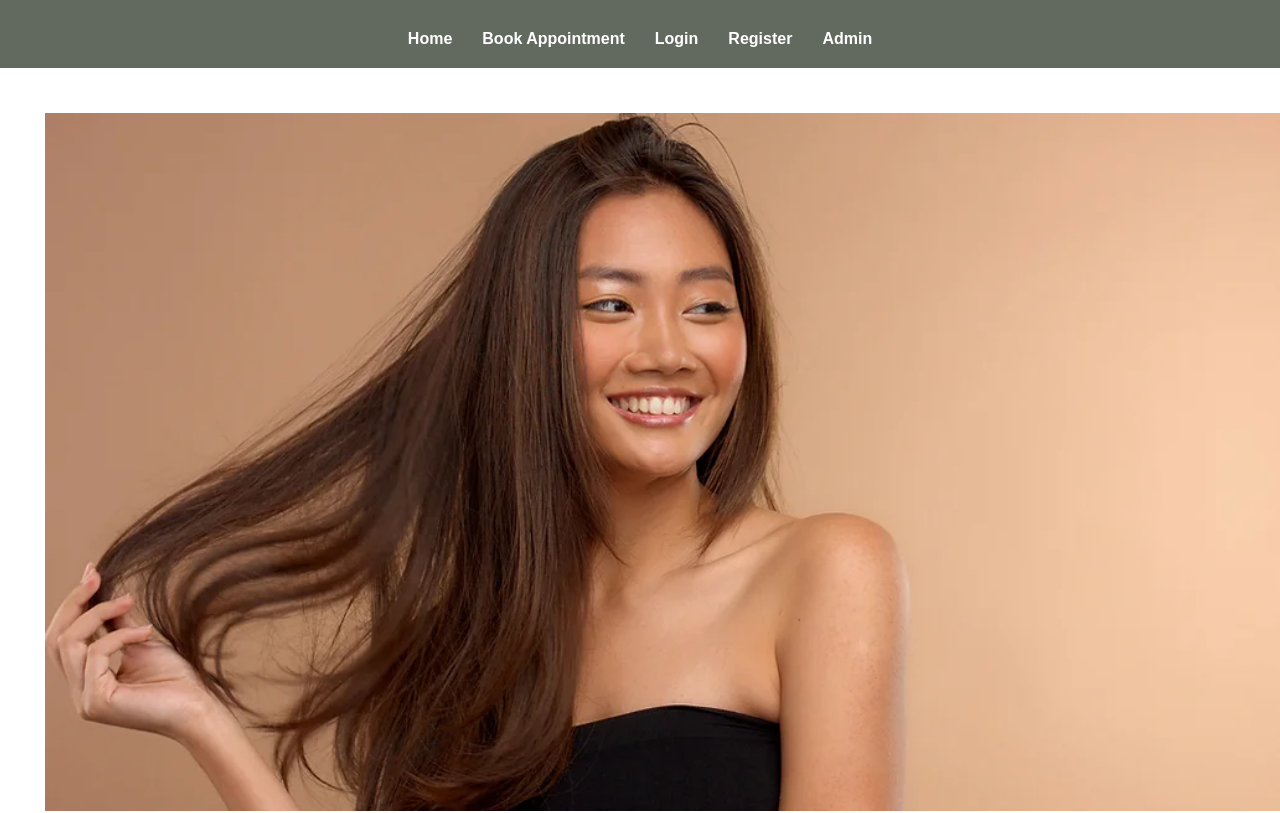
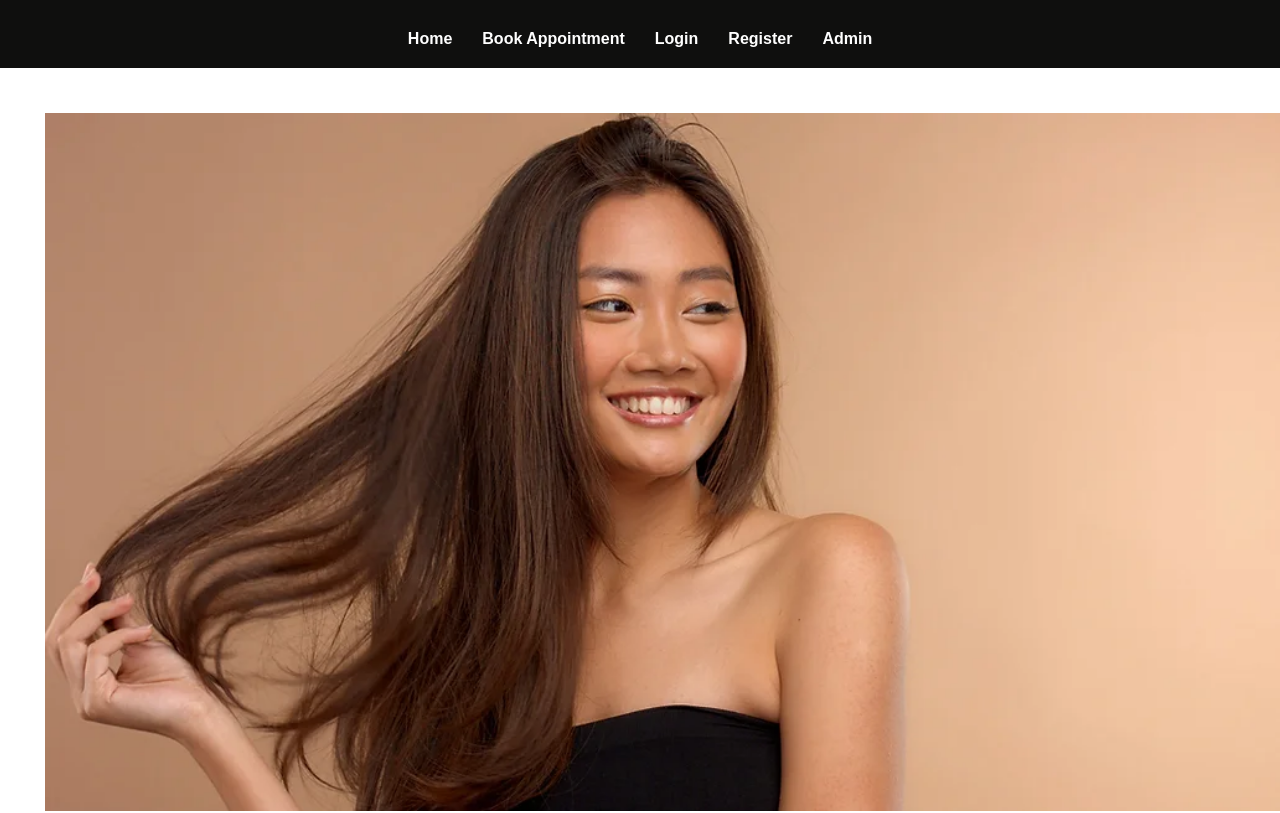
Before and after one commit to Ramudi48/Doctor-Appointment-Website, a React (Create React App) app in the folder client/: page / in a window 1280 px wide. Shown: the top 813 px of the page. Built offline with nearby package versions, Linux system fonts and the light colour scheme.

Commit message:
update header background

```diff
--- a/client/src/components/Header/Header.module.css
+++ b/client/src/components/Header/Header.module.css
@@ -1,5 +1,5 @@
 .header {
-    background-color: #626a60;
+    background-color: #0f0f0e;
     color: #fff;
     padding: 20px 20px;
     text-align: center;
```
